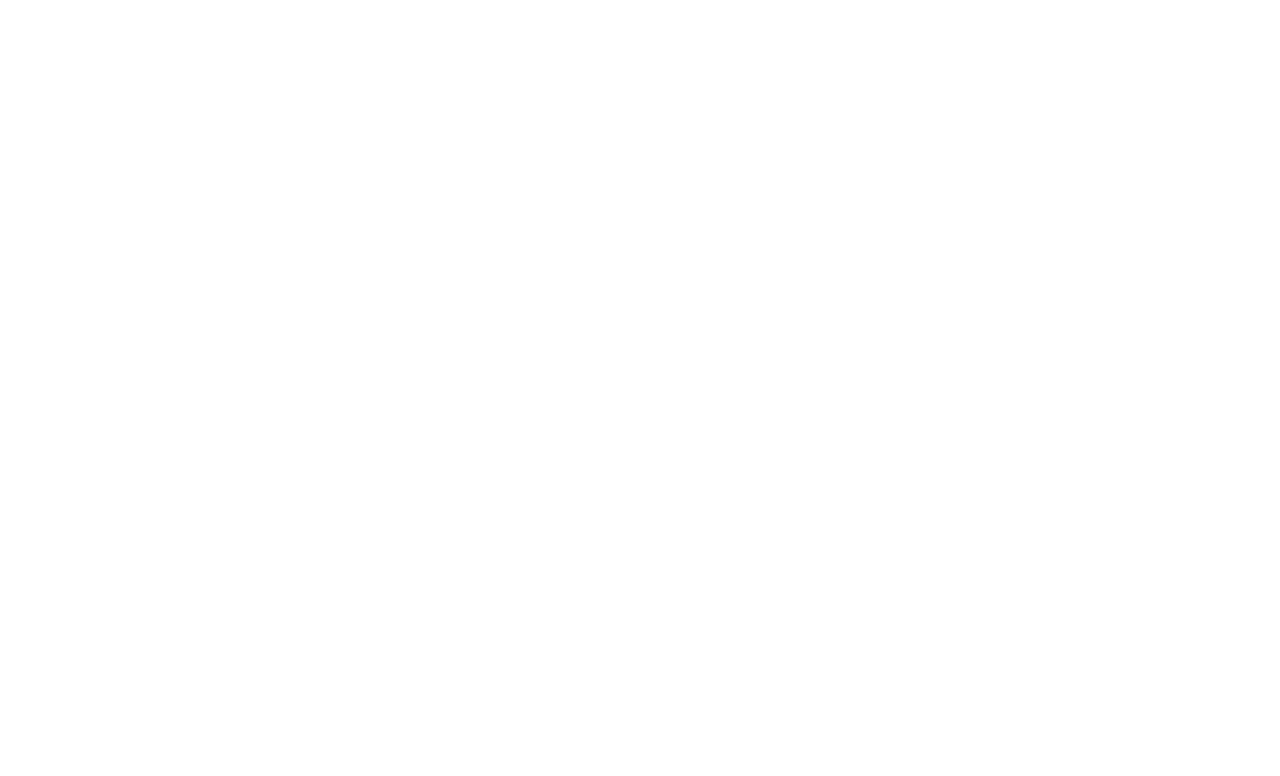
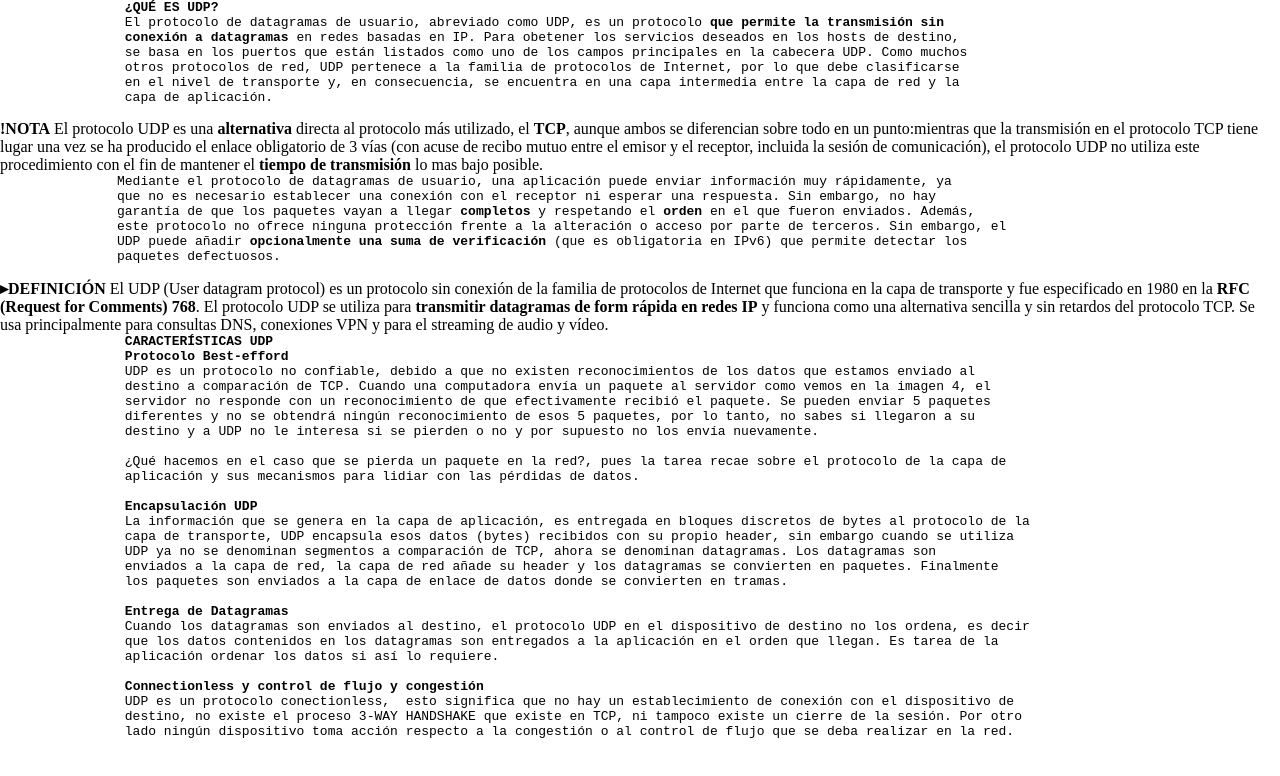
Before and after one commit to Denis-XD/UDP, a plain HTML site: page index.html in a window 1280 px wide. Drawn offline with Linux system fonts and the light colour scheme.

Commit message:
primera parte

```diff
--- a/index.html
+++ b/index.html
@@ -3,7 +3,7 @@
 <head>
     <meta charset="UTF-8">
     <meta name="viewport" content="width=device-width, initial-scale=1.0">
-    <title>UDPP</title>
+    <title>UDP</title>
     <link rel="icon" href="multimedia/icono.png">
     <link rel="stylesheet" href="estilos.css">
 
@@ -17,12 +17,77 @@
 
     </nav>
     <main>
-        <section>
+        <section1>
+            <pre>
+                <b>&iquest;QUÉ ES UDP&quest;</b>
+                El protocolo de datagramas de usuario&comma; abreviado como UDP&comma; es un protocolo <b>que permite la transmisión sin
+                conexión a datagramas</b> en redes basadas en IP&period; Para obetener los servicios deseados en los hosts de destino&comma;
+                se basa en los puertos que están listados como uno de los campos principales en la cabecera UDP&period; Como muchos
+                otros protocolos de red&comma; UDP pertenece a la familia de protocolos de Internet&comma; por lo que debe clasificarse
+                en el nivel de transporte y&comma; en consecuencia&comma; se encuentra en una capa intermedia entre la capa de red y la
+                capa de aplicación&period;
+            </pre>
+        </section1>
+        <article1>
+            <b>&excl;&Nu;&Omicron;&Tau;&Alpha;</b>
 
-        </section>
-        <article>
+            El protocolo UDP es una <b>alternativa</b> directa al protocolo más utilizado&comma; el <b>TCP</b>&comma; aunque ambos se diferencian
+            sobre todo en un punto&colon;mientras que la transmisión en el protocolo TCP tiene lugar una vez se ha producido
+            el enlace obligatorio de 3 vías &lpar;con acuse de recibo mutuo entre el emisor y el receptor&comma; incluida la
+            sesión de comunicación&rpar;&comma; el protocolo UDP no utiliza este procedimiento con el fin de mantener el <b>tiempo de
+            transmisión</b> lo mas bajo posible&period;
+        </article1>
 
-        </article>
+        <section2>
+           <pre>
+               Mediante el protocolo de datagramas de usuario&comma; una aplicación puede enviar información muy rápidamente&comma; ya
+               que no es necesario establecer una conexión con el receptor ni esperar una respuesta&period; Sin embargo&comma; no hay
+               garantía de que los paquetes vayan a llegar <b>completos</b> y respetando el <b>orden</b> en el que fueron enviados&period; Además&comma;
+               este protocolo no ofrece ninguna protección frente a la alteración o acceso por parte de terceros&period; Sin embargo&comma; el
+               UDP puede añadir <b>opcionalmente una suma de verificación</b> &lpar;que es obligatoria en IPv6&rpar; que permite detectar los
+               paquetes defectuosos&period;
+           </pre>
+        </section2>
+        <article2>
+            <b>&rtrif;DEFINICIÓN</b>
+             El UDP &lpar;User datagram protocol&rpar; es un protocolo sin conexión de la familia de protocolos de Internet que
+             funciona en la capa de transporte y fue especificado en 1980 en la <b>RFC &lpar;Request for Comments&rpar; 768</b>&period; El
+             protocolo UDP se utiliza para <b>transmitir datagramas de form rápida en redes IP</b> y funciona como una
+             alternativa sencilla y sin retardos del protocolo TCP&period; Se usa principalmente para consultas DNS&comma; conexiones
+             VPN y para el streaming de audio y vídeo&period;
+        </article2>
+
+        <section3>
+            <pre>
+                <b>CARACTERÍSTICAS UDP</b>
+                <b>Protocolo Best-efford</b>
+                UDP es un protocolo no confiable&comma; debido a que no existen reconocimientos de los datos que estamos enviado al
+                destino a comparación de TCP&period; Cuando una computadora envía un paquete al servidor como vemos en la imagen 4&comma; el
+                servidor no responde con un reconocimiento de que efectivamente recibió el paquete&period; Se pueden enviar 5 paquetes
+                diferentes y no se obtendrá ningún reconocimiento de esos 5 paquetes&comma; por lo tanto&comma; no sabes si llegaron a su
+                destino y a UDP no le interesa si se pierden o no y por supuesto no los envía nuevamente&period;
+
+                &iquest;Qué hacemos en el caso que se pierda un paquete en la red&quest;&comma; pues la tarea recae sobre el protocolo de la capa de
+                aplicación y sus mecanismos para lidiar con las pérdidas de datos&period;
+
+                <b>Encapsulación UDP</b>
+                La información que se genera en la capa de aplicación&comma; es entregada en bloques discretos de bytes al protocolo de la
+                capa de transporte&comma; UDP encapsula esos datos &lpar;bytes&rpar; recibidos con su propio header&comma; sin embargo cuando se utiliza
+                UDP ya no se denominan segmentos a comparación de TCP&comma; ahora se denominan datagramas&period; Los datagramas son
+                enviados a la capa de red&comma; la capa de red añade su header y los datagramas se convierten en paquetes&period; Finalmente
+                los paquetes son enviados a la capa de enlace de datos donde se convierten en tramas&period;
+
+                <b>Entrega de Datagramas</b>
+                Cuando los datagramas son enviados al destino&comma; el protocolo UDP en el dispositivo de destino no los ordena&comma; es decir
+                que los datos contenidos en los datagramas son entregados a la aplicación en el orden que llegan&period; Es tarea de la
+                aplicación ordenar los datos si así lo requiere&period;
+
+                <b>Connectionless y control de flujo y congestión</b>
+                UDP es un protocolo conectionless&comma;  esto significa que no hay un establecimiento de conexión con el dispositivo de
+                destino&comma; no existe el proceso 3-WAY HANDSHAKE que existe en TCP&comma; ni tampoco existe un cierre de la sesión&period; Por otro
+                lado ningún dispositivo toma acción respecto a la congestión o al control de flujo que se deba realizar en la red&period;
+            </pre>
+        </section3>
     </main>
     <footer>
 
```
